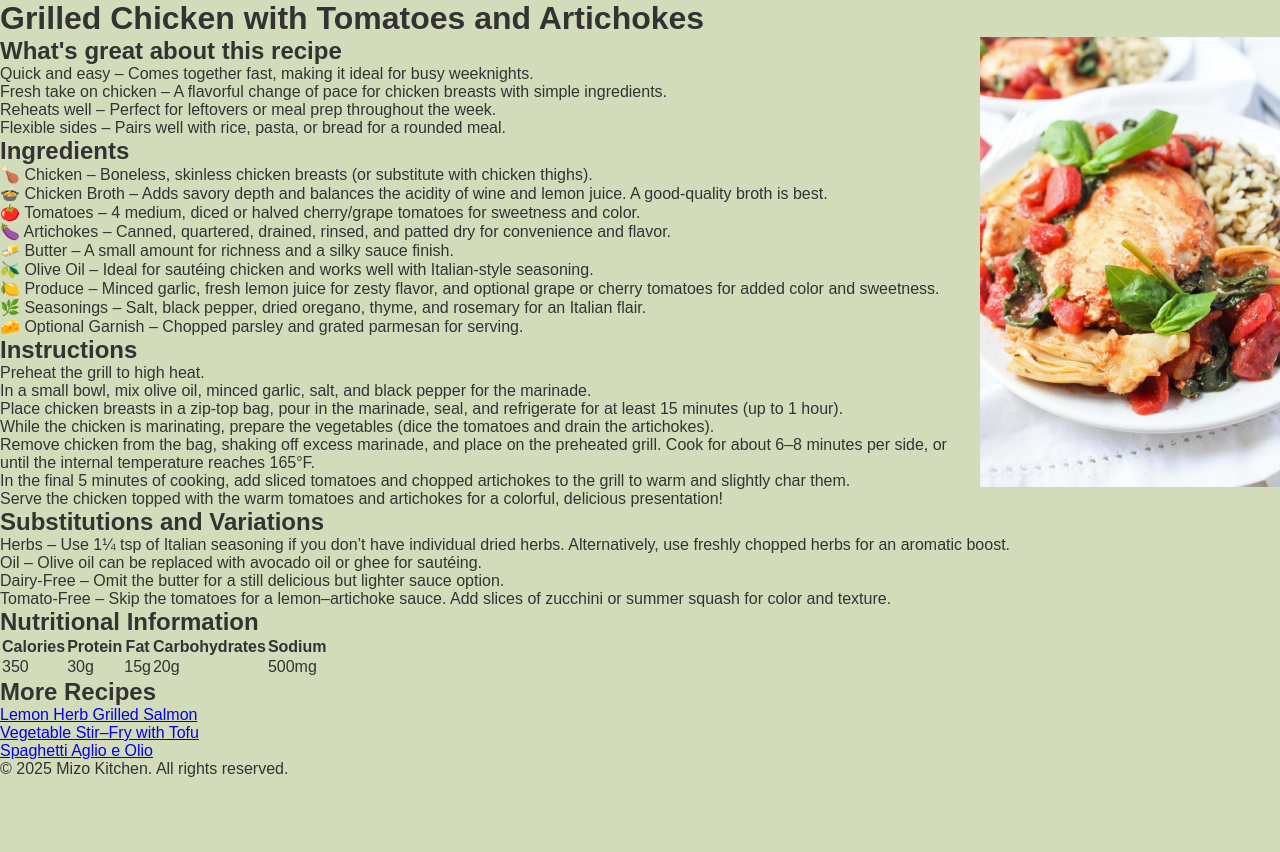
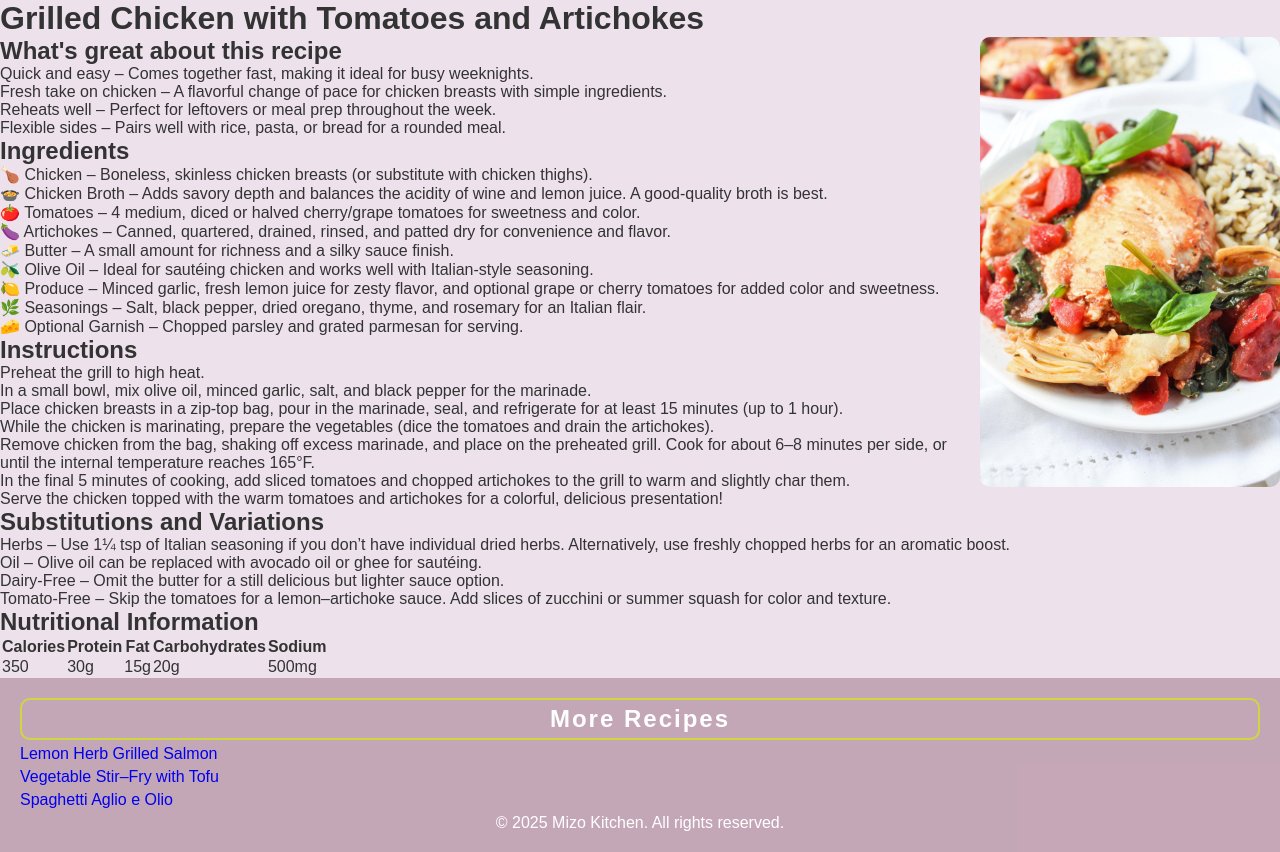
Before and after one commit to aklavya533/Web-dev-projects, a plain HTML site: page Recipe page/index.htm in a window 1280 px wide. Before the commit the page ends 800 px from the top, so only its background shows below. Drawn offline with Linux system fonts and the light colour scheme.

Commit message:
Update style.css

```diff
--- a/Recipe page/style.css
+++ b/Recipe page/style.css
@@ -5,16 +5,46 @@
 }
 body{
     font-family: 'Arial', sans-serif;
-    background-color: #d3dcba;
+    background-color: #ece0ebef;
     color: #333;
 }
 :root{
-    --primary-color: #4CAF50;
+    --primary-color: #b995a8c2;
     --secondary-color: #55e6348f;
     --blue: #4e90c6;
+}
+@media screen and (width: 768px) {
+    img{
+        max-width: 100%;
+        height: auto;
+    }
 }
 img{
     max-width: 100%;
     height: auto;
     float: right;
+    border-radius: 10px;
 }
+footer{
+    background-color: var(--primary-color);
+    color: white;
+    text-align: center;
+    padding: 10px 0;
+    position: relative;
+    padding: 20px;
+}
+.more li {
+    list-style: none;
+    text-align: left;
+    margin: 5px 0;
+}
+.more h2{
+    border: 2px solid rgb(206, 214, 64);
+    padding: 5px;
+    border-radius: 10px;
+    letter-spacing: 2px;
+}
+ul li a{
+    text-decoration: none;
+
+}
```
